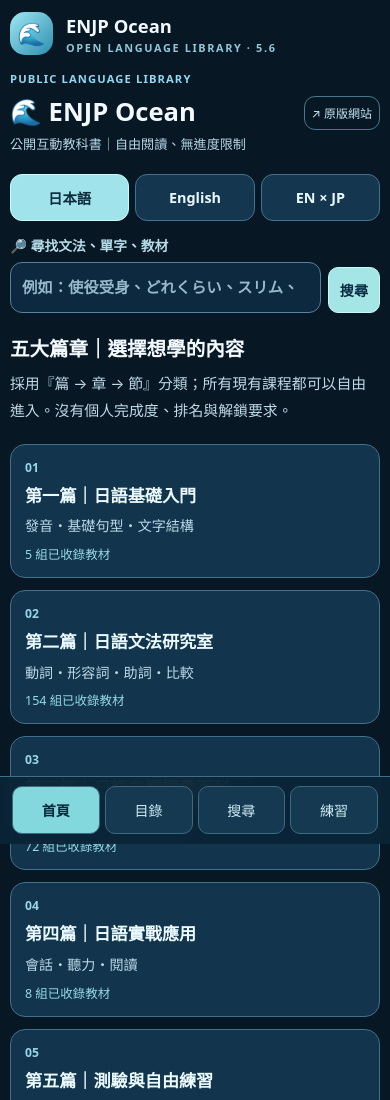
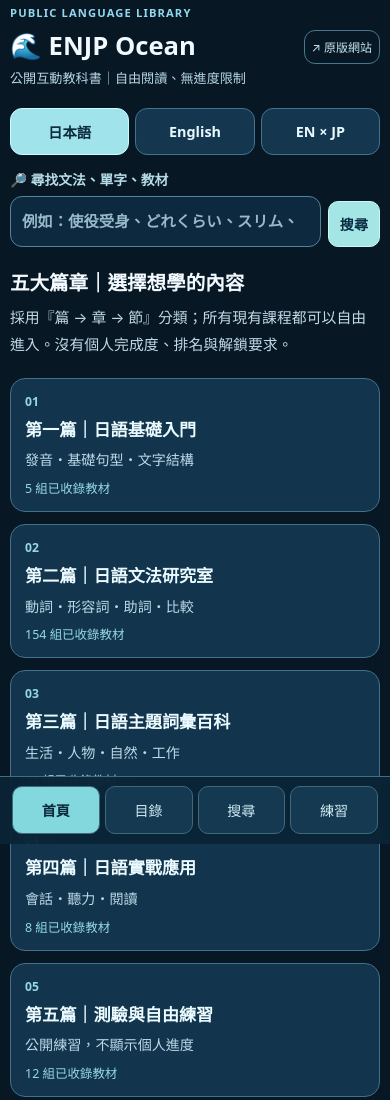
Before and after one commit to qwer3648141-png/qwer3648141-png.github.io, a plain HTML site: page v3/index.html in a window 390 px wide. Shown: the top 1100 px of the page. Drawn offline with Linux system fonts and the light colour scheme.

Commit message:
Keep mobile book homepage compact by removing duplicate legacy header

```diff
--- a/v3/public-library.css
+++ b/v3/public-library.css
@@ -1,7 +1,7 @@
 /* ENJP Ocean 5.6 — public textbook library UI. All existing modules/data remain loaded. */
 body.pl-active{background:#071723}
 body.pl-active .wrap{width:min(84vw,1320px);max-width:none}
-body.pl-active .topbar{padding-bottom:9px}
+body.pl-active .topbar{display:none!important}
 body.pl-active .top-links,body.pl-active .hero,body.pl-active .mode-strip,
 body.pl-active .rail,body.pl-active .global-note{display:none!important}
 body.pl-active .workarea{display:none!important;min-height:0}
@@ -66,7 +66,6 @@ body.pl-active .cg-quiz-info-best{display:none!important}
 @media(max-width:900px){body.pl-active .wrap{width:calc(100% - 26px)}.pl-shell{padding:18px}.pl-part-grid{grid-template-columns:1fr}.pl-part:first-child{grid-column:auto}.pl-part{min-height:105px}.pl-chapter-grid{grid-template-columns:1fr}.pl-chapter{min-height:110px}}
 @media(max-width:640px){
  body.pl-active .wrap{width:calc(100% - 20px)}
- body.pl-active .topbar{margin:12px 0 2px}
  body.pl-active .pl-shell{padding:15px;border-radius:19px;margin:9px 0 15px}
  body.pl-active .pl-top{align-items:center}
  .pl-old{font-size:.75rem;padding:7px}
```
